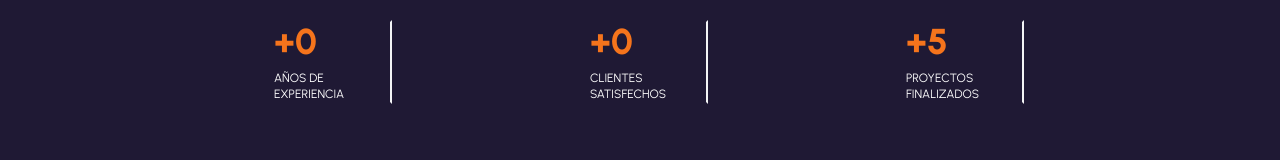
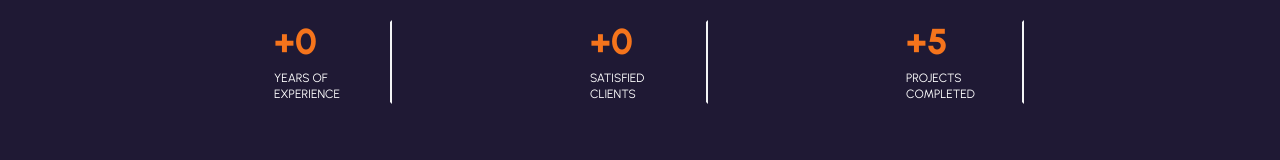
Before and after one commit to samporter12/Portafolio_Samuel, a Next.js app: page /about-me in a window 1280 px wide. Shown: the part 220-380 px from the top of the page. Built offline with nearby package versions, Linux system fonts and the light colour scheme.

Commit message:
proyecto completado

```diff
--- a/app/(routes)/portfolio/page.tsx
+++ b/app/(routes)/portfolio/page.tsx
@@ -13,7 +13,7 @@ const PortfolioPage = () => {
         <ContainerPage>
             <TransitionPage />
             <div className="flex flex-col justify-center h-full">
-                <h1 className="text-2xl leading-tight text-center md:text-4xl md:mb-5">Mis últimos <span className="font-bold text-secondary">trabajos realizados</span></h1>
+                <h1 className="text-2xl leading-tight text-center md:text-4xl md:mb-5">My latest <span className="font-bold text-secondary">work done</span></h1>
 
                 <div className="relative z-10 grid max-w-5xl gap-6 mx-auto mt-4 md:grid-cols-3">
                     {dataPortfolio.map((data) => (
--- a/components/introduction.tsx
+++ b/components/introduction.tsx
@@ -8,7 +8,7 @@ const Introduction = () => {
     return (
         <div className="z-20 w-full bg-darkBg/60">
             <div className="z-20 grid items-center h-full px-60 py-20 md:py-0 md:grid-cols-2">
-                <Image src="/home-4.png" priority width="400" height="400" alt="Avatar" />
+                <Image src="/profile4.png" priority width="400" height="400" alt="Avatar" />
                 <div className="flex flex-col justify-center max-w-md">
                     <h1 className="mb-5 text-2xl leading-tight text-center md:text-left md:text-4xl md:mb-10">On the way to a<br />
                         <TypeAnimation
--- a/components/portfolio-box.tsx
+++ b/components/portfolio-box.tsx
@@ -7,13 +7,12 @@ interface PortfolioBoxProps {
         title: string
         image: string
         urlGithub: string
-        urlAzure: string
     }
 }
 
 const PortfolioBox = (props: PortfolioBoxProps) => {
     const { data } = props
-    const { id, title, image, urlGithub, urlAzure } = data
+    const { id, title, image, urlGithub } = data
 
     return (
         <div
--- a/data.tsx
+++ b/data.tsx
@@ -67,21 +67,21 @@ export const dataCounter = [
     {
         id: 0,
         endCounter: 0,
-        text: "Años de experiencia",
+        text: "years of experience",
         lineRight: true,
         lineRightMobile: true,
     },
     {
         id: 1,
         endCounter: 0,
-        text: "Clientes satisfechos",
+        text: "satisfied clients",
         lineRight: true,
         lineRightMobile: false,
     },
     {
         id: 2,
         endCounter: 5,
-        text: "Proyectos finalizados",
+        text: "Projects Completed",
         lineRight: true,
         lineRightMobile: true,
     },
```
